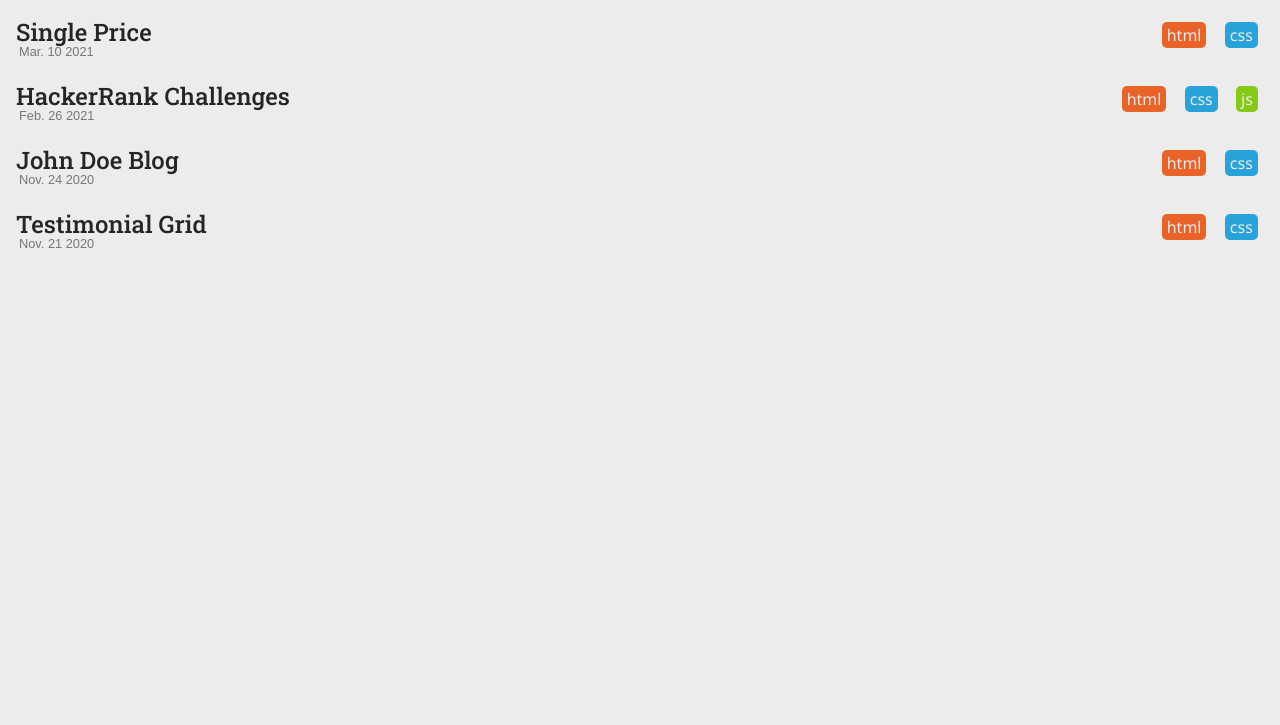
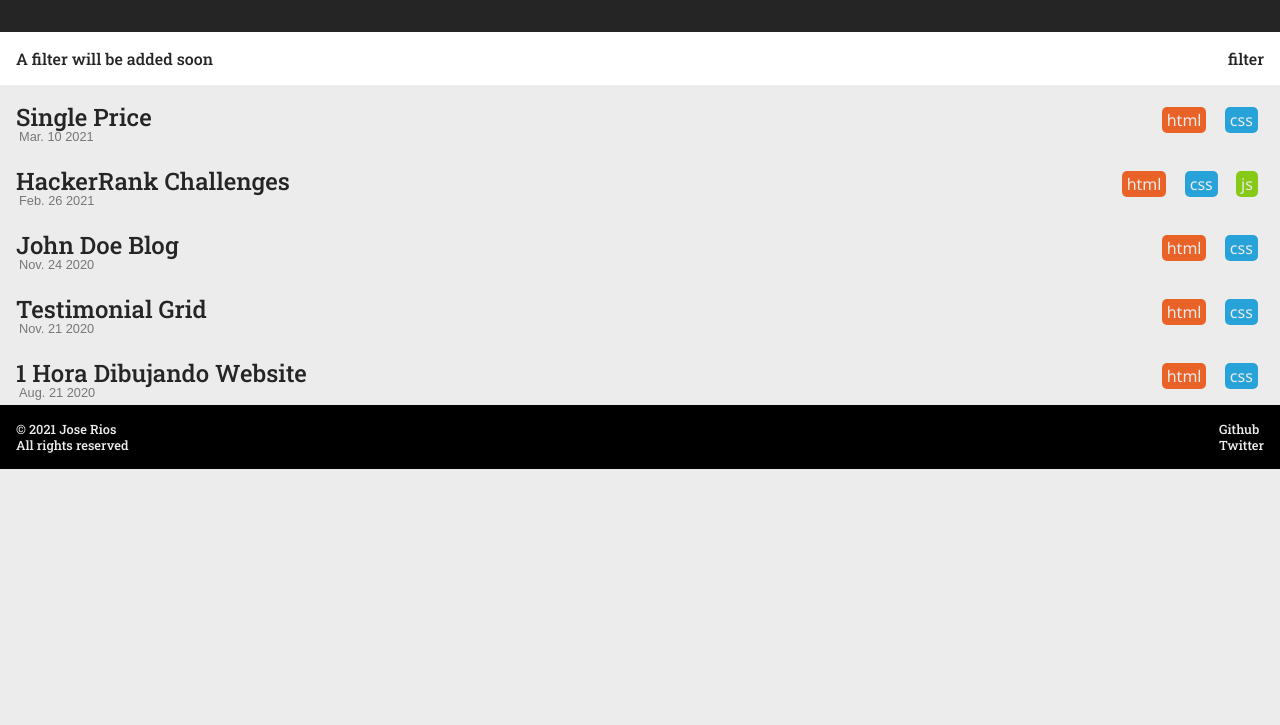
Before and after one commit to joseriosdev/joseriosdev.github.io, a plain HTML site: page index.html in a window 1280 px wide. Shown: the part 75-800 px from the top of the page. Drawn offline with Linux system fonts and the light colour scheme.

Commit message:
footer added, btn 'filter soon' and 1horaDibujando proj

```diff
--- a/index.html
+++ b/index.html
@@ -14,9 +14,18 @@
   <audio id="audio" src="roulette-wheel-spin-single.mp3" muted></audio>
 
   <main class="container-100">
-    <header class="black-bg txt-center padding-1rem">
+    <header class="black-bg txt-center padding-title">
       <h1 class="white">The Jose Rios's training camp</h1>
+      <!--<a href="#" class="dark-btn padding-1rem">Go to main site</a>-->
     </header>
+    <section class="medium-font flex flex-between black padding-1rem" style="background-color: white;">
+      <div>
+        A filter will be added soon
+      </div>
+      <div>
+        filter
+      </div>
+    </section>
     <ol class="big-font">
       <!--Single Price-->
       <a href="projects/single-price/single-price.html" class="block project-item black">
@@ -27,7 +36,6 @@
             <span class="blue-bg tag white medium-font">css</span>
           </div>
         </li>
-
       </a>
       <!--HackerRank Challenges-->
       <a href="https://joseriosdev.github.io/hackerrank-JS-gold-badge-projs/" class="block project-item black">
@@ -39,10 +47,9 @@
             <span class="green-bg tag white medium-font">js</span>
           </div>
         </li>
-
       </a>
       <!--Jhon Doe Blog-->
-      <a href="projects/john-doe-blog/john-doe.html" class="block project-item black">
+      <a href="https://joseriosdev.github.io/john-doe-blog/" class="block project-item black">
         <li class="padding-1rem flex flex-between">
           <div class="relative">John Doe Blog<span class="project-date gray absolute small-font">Nov. 24 2020</span></div>
           <div>
@@ -50,7 +57,6 @@
             <span class="blue-bg tag white medium-font">css</span>
           </div>
         </li>
-
       </a>
       <!--Testimonial Grid-->
       <a href="projects/testimonials-grid-section/testimonial-grid.html" class="block project-item black">
@@ -61,9 +67,26 @@
             <span class="blue-bg tag white medium-font">css</span>
           </div>
         </li>
-
+      </a>
+      <!--1 Hora Dibujando-->
+      <a href="https://1horadibujando.netlify.app/" class="block project-item black">
+        <li class="padding-1rem flex flex-between">
+          <div class="relative">1 Hora Dibujando Website<span class="project-date gray absolute small-font">Aug. 21 2020</span></div>
+          <div>
+            <span class="orange-bg tag white medium-font">html</span>
+            <span class="blue-bg tag white medium-font">css</span>
+          </div>
+        </li>
       </a>
     </ol>
+    <footer class="small-font flex flex-between white padding-1rem" style="background-color: black;">
+      <div>
+        &copy; 2021 Jose Rios<br>All rights reserved
+      </div>
+      <div>
+        <a href="https://github.com/joseriosdev">Github</a><br><a href="https://twitter.com/joseriosdev">Twitter</a>
+      </div>
+    </footer>
   </main>
 
   <script src="audio-script.js" type="text/javascript"></script>
--- a/style.css
+++ b/style.css
@@ -23,7 +23,10 @@ h1,h2,h3,h4,h5,h6{font-weight: normal}
 
 hr{opacity: .1}
 
-a{text-decoration: none}
+a{
+  text-decoration: none;
+  color: inherit;
+}a:hover{text-decoration: underline}
 
 .container-100{
   width: 100%;
@@ -54,6 +57,7 @@ a{text-decoration: none}
 .orange-bg{background-color: var(--orange)}
 
 .black-bg{background-color: var(--black)}
+/*there is a black (#000) bg corresponding to the footer section*/
 /*font color*/
 .black{color: var(--black)}
 
@@ -66,6 +70,8 @@ a{text-decoration: none}
 
 .padding-1rem{padding: 1rem}
 
+.padding-title{padding: 1rem 1.2rem 3rem}
+
 .txt-center{text-align: center}
 
 .big-font{font-size: 1.5rem}
@@ -77,6 +83,7 @@ a{text-decoration: none}
 /*---------------UNIQUE CLASSES*/
 .tag{
   margin: 0 .4rem;
+  text-decoration: none;
   padding: .1rem .3rem;
   border-radius: 5px;
   font-family: 'Segoe UI', Verdana, sans-serif;
@@ -89,10 +96,20 @@ a{text-decoration: none}
 }
 
 .project-item{
-  /*color: var(--black);*/
   transition: all .5s ease;
 }.project-item:hover{
   color: var(--white);
   background-color: var(--black);
+  text-decoration: none;
   font-size: 1.6rem;
 }
+
+.dark-btn{
+  display: block;
+  color: white;
+  border-radius: 5px;
+  border: white 2px solid;
+  transition: background 1s ease;
+  margin: 1.5rem auto .5rem;
+  max-width: 20%;
+}.dark-btn:hover{background-color: black}
```
